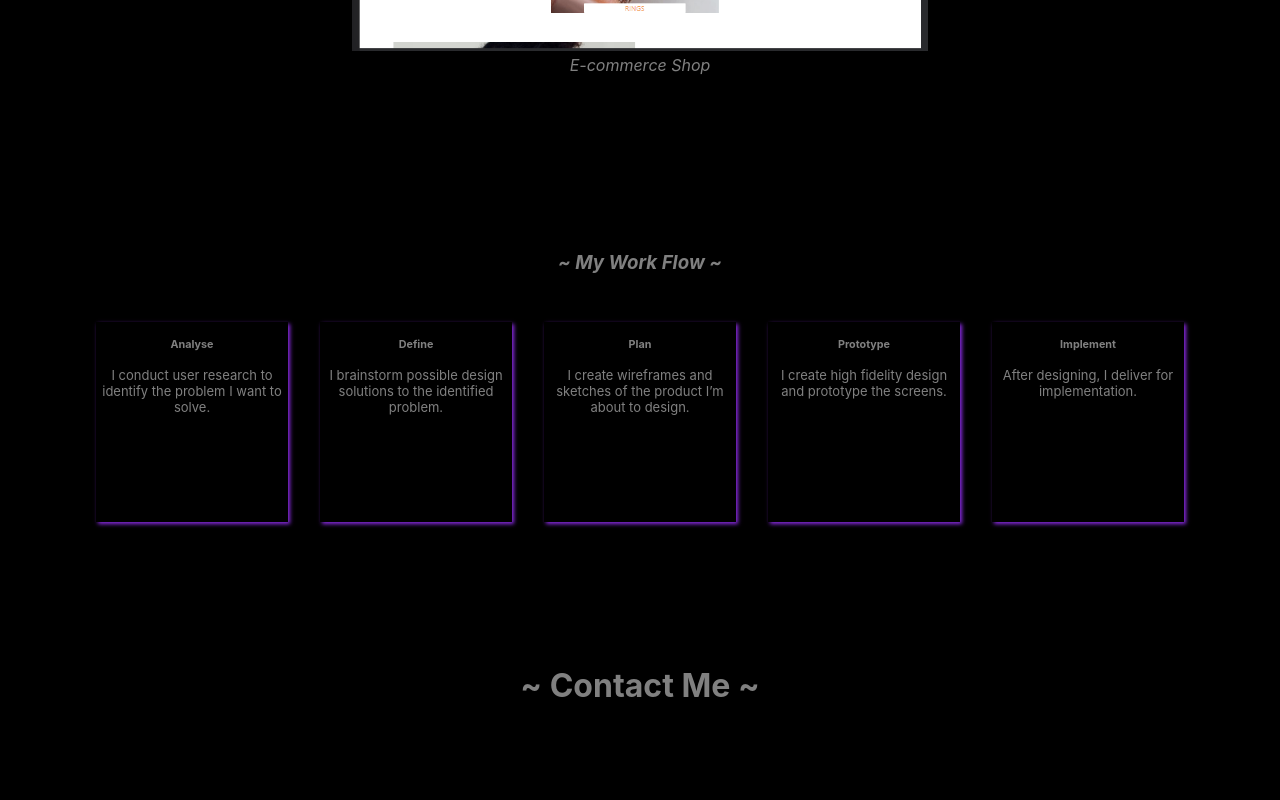
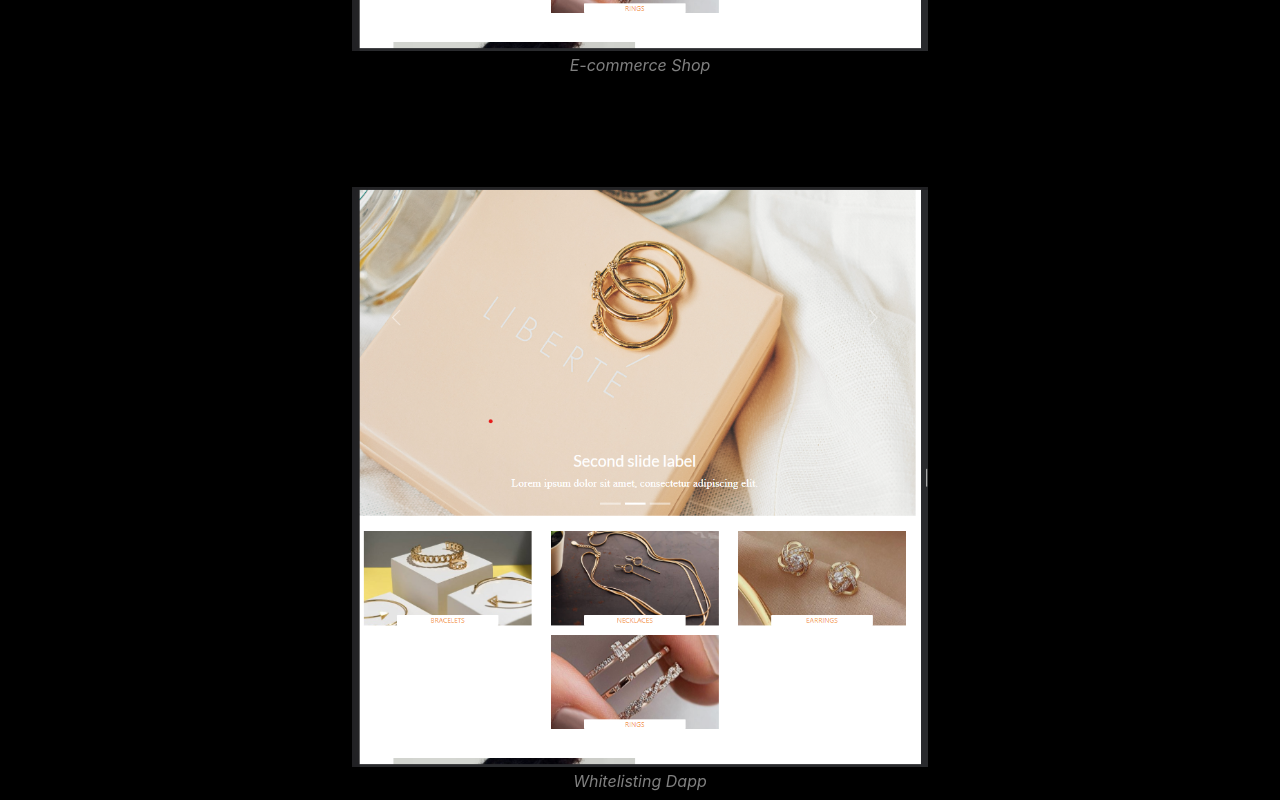
Before and after one commit to JoanKinyanjui/Kinyanjui, a React (Create React App) app: page / in a window 1280 px wide. Shown: the part 3980-4780 px from the top of the page. Built offline with nearby package versions, Linux system fonts and the light colour scheme; a web font is replaced by a local one.

Commit message:
added whitelisting dapp project

```diff
--- a/src/Components/Projects/Projects.js
+++ b/src/Components/Projects/Projects.js
@@ -24,12 +24,16 @@ function Projects(){
 <p>Me2u Courrier</p>
          </div>
          <div className='container-item'>
-         <a href='https://zenbit.netlify.app/'><img className='project-img' alt='me2u'  src='/Images/work2.png'/></a>
+         <a href='https://zenbit.netlify.app/'><img className='project-img' alt='feedback application'  src='/Images/work2.png'/></a>
 <p>Feedback Application</p>
          </div>
          <div className='container-item'>
-         <a href='https://spiffy-bombolone-8d6b22.netlify.app/'><img className='project-img' alt='me2u'  src='/Images/js-app.png'/></a>
+         <a href='https://spiffy-bombolone-8d6b22.netlify.app/'><img className='project-img' alt='subtle-statements'  src='/Images/js-app.png'/></a>
 <p>E-commerce Shop</p>
+         </div>
+         <div className='container-item'>
+         <a href='https://whitelisting-dapp-five.vercel.app/'><img className='project-img' alt='whitelisting dapp'  src='/Images/js-app.png'/></a>
+<p>Whitelisting Dapp</p>
          </div>
      </div>
         </div>
```
